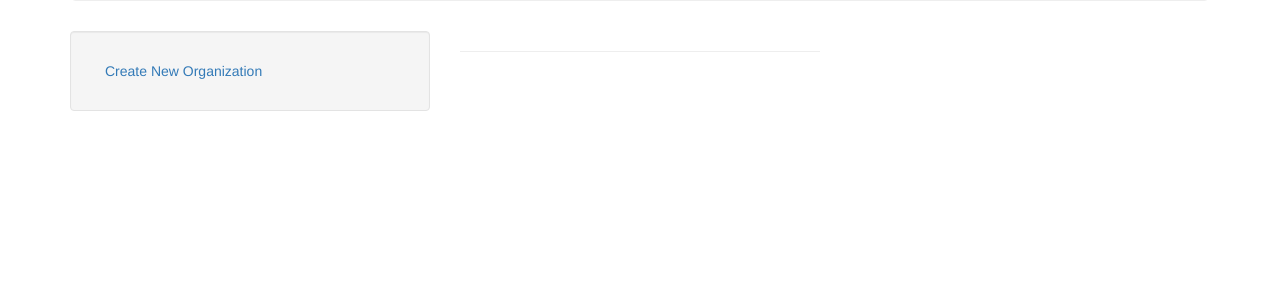
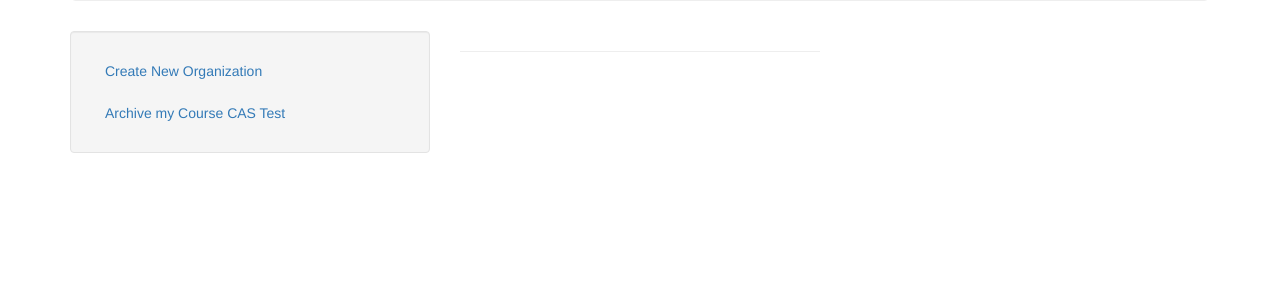
Before and after one commit to ericaroy/autoorganizations, a Flask app: page / in a window 1280 px wide. Shown: the part 279-575 px from the top of the page. Run offline with Flask 2, Linux system fonts and the light colour scheme; parts of the project's set-up code (start-up, migrations or seed data) failed here and were passed over; some libraries are stand-ins or nearby versions.

Commit message:
Added cas test

```diff
--- a/app/__init__.py
+++ b/app/__init__.py
@@ -2,13 +2,17 @@ import os
 from app.forms.orgForm import OrgForm
 from app.auth import get_token
 from app.organizations import createOrganization
-from flask import Flask, render_template, request, flash, redirect
+from flask import Flask, render_template, request, redirect
+from flask_cas import CAS, login_required
 
 app = Flask(__name__, instance_relative_config=True)
+CAS(app)
 
 
 app.config.from_object('config')
 app.secret_key = os.environ['SECRET_KEY']
+app.config['CAS_SERVER'] = 'https://netid.ualr.edu/login'
+app.config['CAS_AFTER_LOGIN'] = '/archive'
 
 
 @app.route('/')
@@ -35,3 +39,9 @@ def create():
     else:
         form = OrgForm(csrf_enabled=False)
     return render_template('create.html', form=form)
+
+
+@app.route('/archive')
+@login_required
+def archive():
+    return render_template('archive.html')
--- a/app/templates/base.html
+++ b/app/templates/base.html
@@ -47,7 +47,7 @@
           {% block sidebar %}
           <ul class='well nav nav-stacked'>
             <li><a href='{{ url_for('create') }}'>Create New Organization</a></li>
-            <!--<li><a href='#'>Archive my Course</a></li>-->
+            <li><a href='{{ url_for('archive') }}'>Archive my Course CAS Test</a></li>
 
           </ul>
           {% endblock %}
--- a/config.py
+++ b/config.py
@@ -4,6 +4,3 @@ basedir = os.path.abspath(os.path.dirname(__file__))
 
 class Config(object):
     DEBUG = False
-
-#prod
-#dev
--- a/requirements.txt
+++ b/requirements.txt
@@ -10,3 +10,4 @@ requests==2.13.0
 requests-oauthlib==0.8.0
 Werkzeug==0.12
 WTForms==2.1
+Flask-Cas==1.0.0
```
Also changed, not shown: app/templates/archive.html (added, +10 -0 lines).
